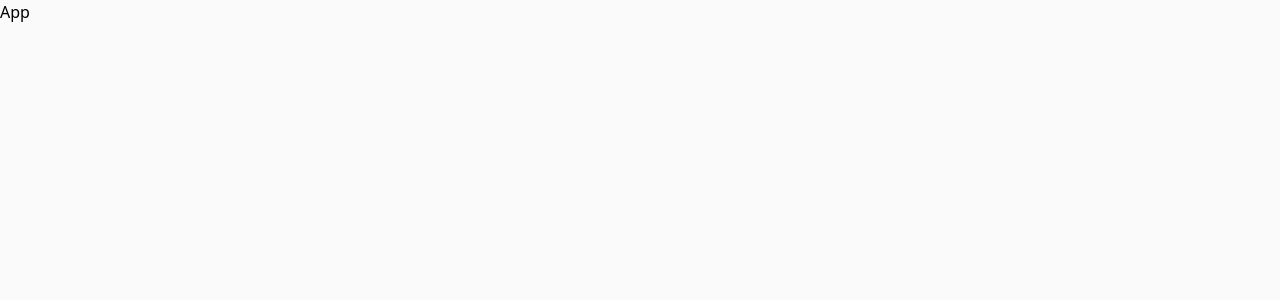
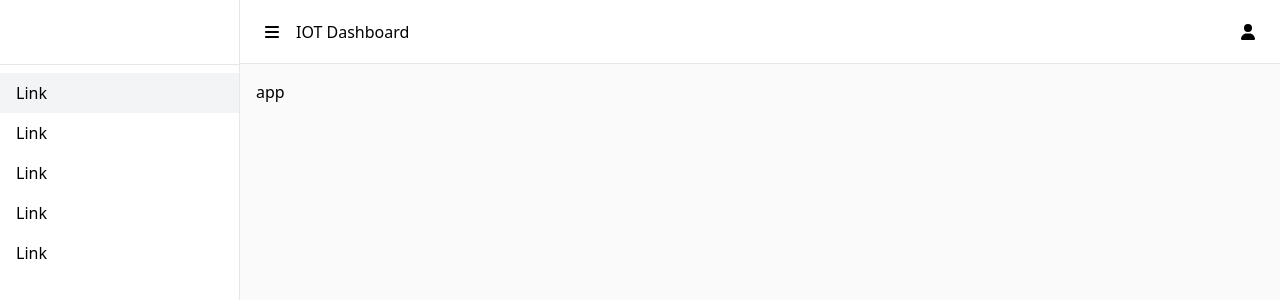
Before and after one commit to nirmalcodes/iot-dashboard, a React (Vite) app: page / in a window 1280 px wide. Shown: the top 300 px of the page. Built offline with nearby package versions, Linux system fonts and the light colour scheme.

Commit message:
Update App.jsx

```diff
--- a/src/App.jsx
+++ b/src/App.jsx
@@ -1,7 +1,11 @@
+import Layout from "./components/Layout";
+
 const App = () => {
     return (
         <>
-            <div>App</div>
+            <Layout>
+                app
+            </Layout>
         </>
     );
 };
```
